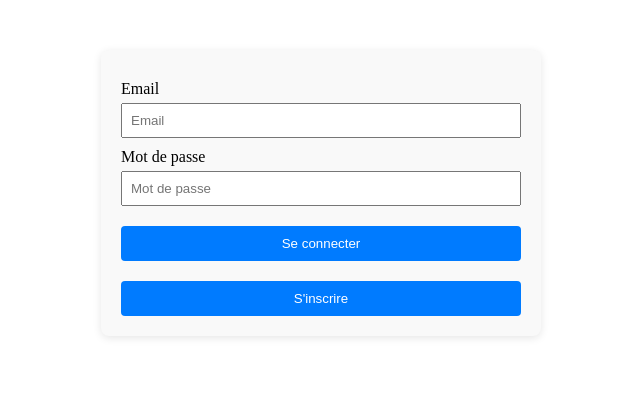
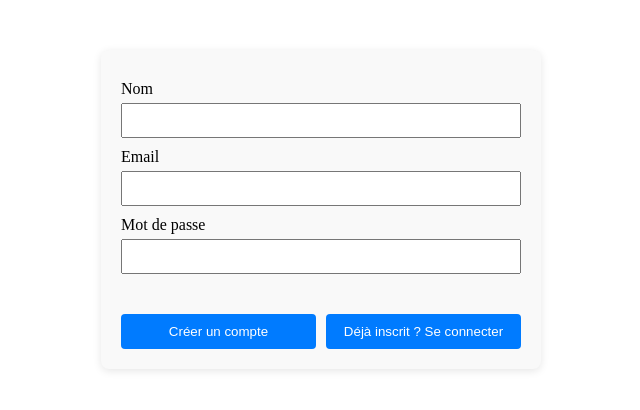
Before and after one commit to La7miiiz/reservation_fronte, an Angular app: page /register in a window 1280 px wide. Before the commit this address led to /login. Shown: the top 410 px of the page, without its empty margins (319-959 px from the left). Built offline with nearby package versions, Linux system fonts and the light colour scheme.

Commit message:
register added

```diff
--- a/src/app/app.routes.ts
+++ b/src/app/app.routes.ts
@@ -1,6 +1,6 @@
-import { withRequestsMadeViaParent } from '@angular/common/http';
 import { Routes } from '@angular/router';
-import { provideHttpClient } from '@angular/common/http';
+import { provideHttpClient, withRequestsMadeViaParent } from '@angular/common/http';
+import { AuthInterceptor } from './core/interceptors/auth-interceptor';
 
 export const routes: Routes = [
   {
@@ -8,7 +8,14 @@ export const routes: Routes = [
     loadComponent: () => import('./pages/auth/login/login').then(m => m.LoginComponent),
     providers: [
       provideHttpClient(withRequestsMadeViaParent()),
+      // You may add interceptors here if you don't provide them globally
+      // withInterceptors([AuthInterceptor]),
     ]
+  },
+  {
+    path: 'register',
+    loadComponent: () => import('./pages/auth/register/register/register').then(m => m.RegisterComponent)
+    // No need for providers here unless you want to customize http client/interceptors
   },
   {
     path: '',
--- a/src/app/pages/auth/login/login.html
+++ b/src/app/pages/auth/login/login.html
@@ -1,12 +1,33 @@
 <div class="login-container">
   <form [formGroup]="loginForm" (ngSubmit)="onSubmit()">
-    <label>Email</label>
-    <input type="email" formControlName="email" placeholder="Email" />
+    <label for="email">Email</label>
+    <input
+      id="email"
+      type="email"
+      formControlName="email"
+      placeholder="Email"
+      autocomplete="username"
+    />
 
-    <label>Mot de passe</label>
-    <input type="password" formControlName="motDePasse" placeholder="Mot de passe" />
+    <label for="password">Mot de passe</label>
+    <input
+      id="password"
+      type="password"
+      formControlName="motDePasse"
+      placeholder="Mot de passe"
+      autocomplete="current-password"
+    />
 
-    <button type="submit" [disabled]="loginForm.invalid">Se connecter</button>
-    <button type="submit" >S'inscrire</button>
+    <div *ngIf="successMessage" style="color: green; margin-bottom: 12px;">
+      {{ successMessage }}
+    </div>
+    <div *ngIf="errorMessage" class="login-error">
+      {{ errorMessage }}
+    </div>
+
+    <div class="login-buttons">
+      <button type="submit" [disabled]="loginForm.invalid">Se connecter</button>
+      <button type="button" (click)="goToRegister()">S'inscrire</button>
+    </div>
   </form>
 </div>
--- a/src/app/pages/auth/login/login.ts
+++ b/src/app/pages/auth/login/login.ts
@@ -21,6 +21,9 @@ export class LoginComponent {
     motDePasse: ['', Validators.required],
   });
 
+  errorMessage: string | null = null;
+  successMessage: string | null = null;
+
   onSubmit(): void {
     if (this.loginForm.invalid) return;
 
@@ -31,17 +34,24 @@ export class LoginComponent {
 
     this.auth.login(credentials).subscribe({
       next: (res) => {
-        console.log('✅ Login successful', res);
-
         if (res.token) {
           localStorage.setItem('salle_token', res.token);
         }
-
-        this.router.navigateByUrl('/');
+        this.errorMessage = null;
+        this.successMessage = "Connexion réussie !";
+        setTimeout(() => {
+          this.successMessage = null;
+          this.router.navigateByUrl('/');
+        }, 1200); // Show success message for a moment before redirect
       },
       error: (err) => {
-        console.error('❌ Login failed', err);
+        this.errorMessage = err.error?.error || 'Email ou mot de passe incorrect';
+        this.successMessage = null;
       },
     });
   }
+
+  goToRegister(): void {
+    this.router.navigateByUrl('/register');
+  }
 }
--- /dev/null
+++ b/src/app/pages/auth/register/register/register.css
@@ -0,0 +1,49 @@
+.login-container {
+  max-width: 400px;
+  margin: 50px auto;
+  padding: 20px;
+  border-radius: 8px;
+  background: #f9f9f9;
+  box-shadow: 0 2px 8px rgba(0, 0, 0, 0.1);
+}
+
+.login-container form {
+  display: flex;
+  flex-direction: column;
+}
+
+.login-container label {
+  margin-top: 10px;
+}
+.login-container input {
+  padding: 8px;
+  margin-top: 5px;
+}
+.login-container button {
+  margin-top: 20px;
+  padding: 10px;
+  background: #007bff;
+  color: white;
+  border: none;
+  border-radius: 4px;
+  cursor: pointer;
+}
+
+.login-error {
+  color: red;
+  margin-bottom: 12px;
+  margin-top: 8px;
+}
+.login-buttons {
+  display: flex;
+  justify-content: space-between;
+  margin-top: 20px;
+}
+
+.login-buttons button {
+  flex: 1;
+}
+
+.login-buttons button:not(:last-child) {
+  margin-right: 10px;
+}
--- /dev/null
+++ b/src/app/pages/auth/register/register/register.html
@@ -0,0 +1,24 @@
+<div class="login-container">
+  <form [formGroup]="registerForm" (ngSubmit)="onSubmit()">
+    <label>Nom</label>
+    <input formControlName="nom" type="text" />
+
+    <label>Email</label>
+    <input formControlName="email" type="text" />
+
+    <label>Mot de passe</label>
+    <input formControlName="motDePasse" type="password" />
+
+    <div *ngIf="errorMessage" class="login-error">
+      {{ errorMessage }}
+    </div>
+    <div *ngIf="successMessage" style="color: green; margin-bottom: 12px;">
+      {{ successMessage }}
+    </div>
+
+    <div class="login-buttons">
+      <button type="submit">Créer un compte</button>
+      <button type="button" (click)="goToLogin()">Déjà inscrit ? Se connecter</button>
+    </div>
+  </form>
+</div>
--- /dev/null
+++ b/src/app/pages/auth/register/register/register.ts
@@ -0,0 +1,52 @@
+import { Component, inject } from '@angular/core';
+import { CommonModule } from '@angular/common';
+import { ReactiveFormsModule, FormBuilder, Validators, FormGroup } from '@angular/forms';
+import { Router } from '@angular/router';
+import { AuthService } from '../../../../core/services/auth';
+
+@Component({
+  selector: 'app-register',
+  standalone: true,
+  imports: [CommonModule, ReactiveFormsModule],
+  templateUrl: './register.html',
+  styleUrls: ['./register.css'],
+})
+export class RegisterComponent {
+  private fb = inject(FormBuilder);
+  private auth = inject(AuthService);
+  public router = inject(Router);
+
+  registerForm: FormGroup = this.fb.group({
+    nom: ['', Validators.required],
+    email: ['', [Validators.required, Validators.email]],
+    motDePasse: ['', [Validators.required, Validators.minLength(6)]],
+  });
+
+  errorMessage: string | null = null;
+  successMessage: string | null = null;
+
+  onSubmit(): void {
+    if (this.registerForm.invalid) return;
+
+    const payload = {
+      nom: this.registerForm.value.nom,
+      email: this.registerForm.value.email,
+      motDePasse: this.registerForm.value.motDePasse,
+    };
+
+    this.auth.signup(payload).subscribe({
+      next: (user) => {
+        this.successMessage = "Compte créé avec succès !";
+        this.errorMessage = null;
+        setTimeout(() => this.router.navigateByUrl('/login'), 1500); // Redirect to login
+      },
+      error: (err) => {
+        this.errorMessage = err.error?.error || 'Erreur lors de la création du compte.';
+        this.successMessage = null;
+      }
+    });
+  }
+    goToLogin(): void {
+  this.router.navigateByUrl('/login');
+}
+  }
--- /dev/null
+++ b/src/app/pages/home/home.html
@@ -0,0 +1 @@
+<p>home works!</p>
```
Also changed, not shown: src/app/pages/home/home.ts (added, +11 -0 lines), src/app/pages/home/home.css (added), 2 other files (tests, documents, lock files or other folders).
